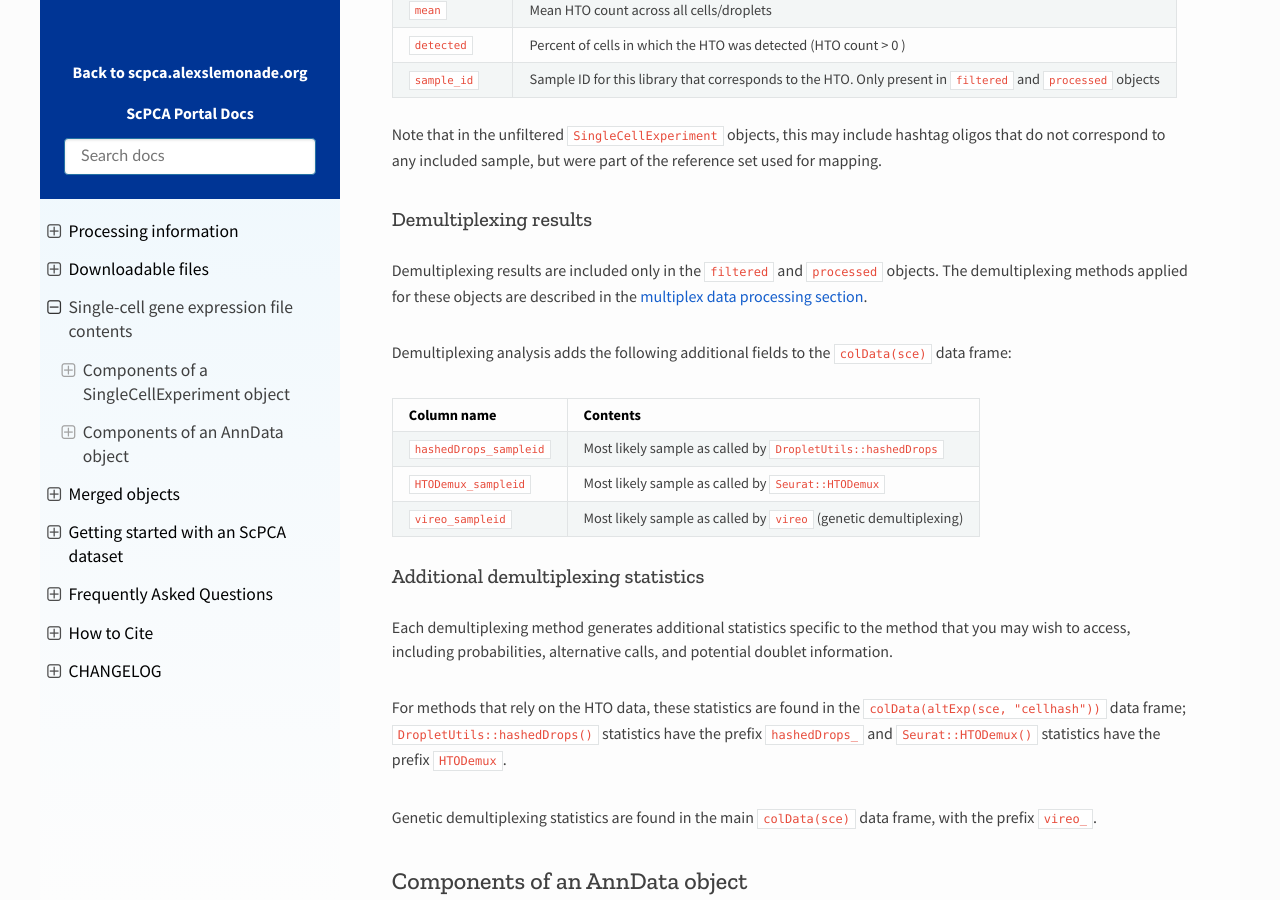
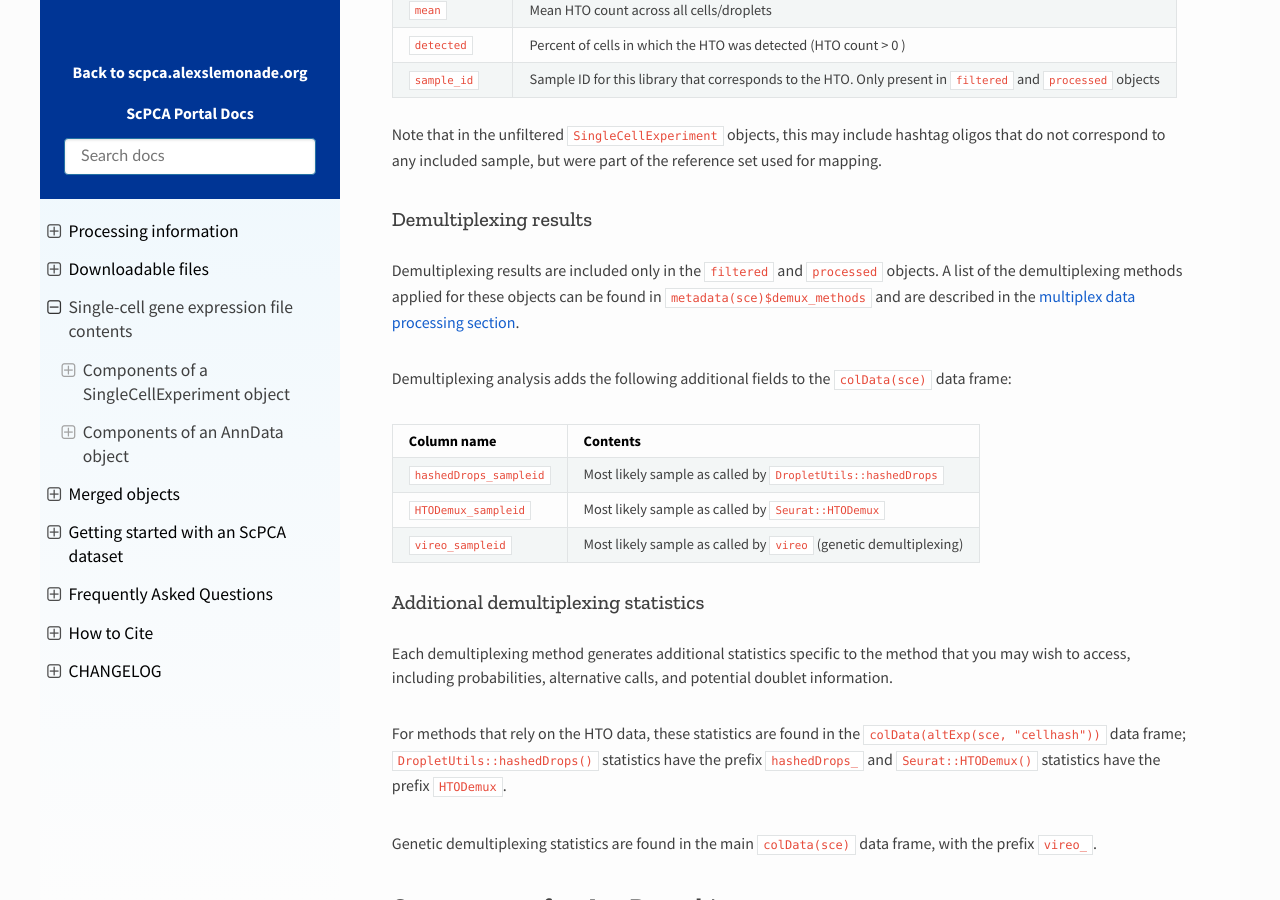
Before and after one commit to DongzeHE/scpca-docs, a Sphinx documentation site: the page built from docs/sce_file_contents.md, in a window 1280 px wide and 900 px high, scrolled down 9930 px. Built offline with Sphinx 7.4.7 and the Read the Docs theme 2.0.0, drawn with Linux system fonts in a browser that asks for light colours.

Commit message:
add demux methods info

```diff
--- a/docs/sce_file_contents.md
+++ b/docs/sce_file_contents.md
@@ -312,7 +312,7 @@ Note that in the unfiltered `SingleCellExperiment` objects, this may include has
 ### Demultiplexing results
 
 Demultiplexing results are included only in the `filtered` and `processed` objects.
-The demultiplexing methods applied for these objects are described in the {ref}`multiplex data processing section <processing_information:Multiplexed libraries>`.
+A list of the demultiplexing methods applied for these objects can be found in `metadata(sce)$demux_methods` and are described in the {ref}`multiplex data processing section <processing_information:Multiplexed libraries>`.
 
 Demultiplexing analysis adds the following additional fields to the `colData(sce)` data frame:
 
```
